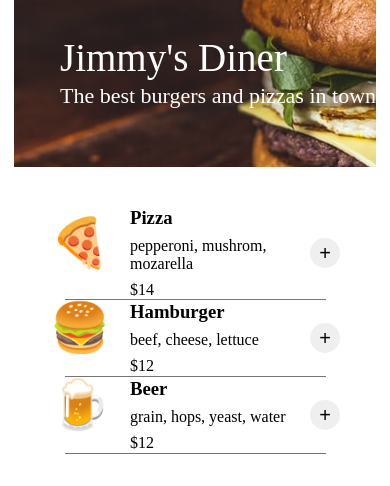
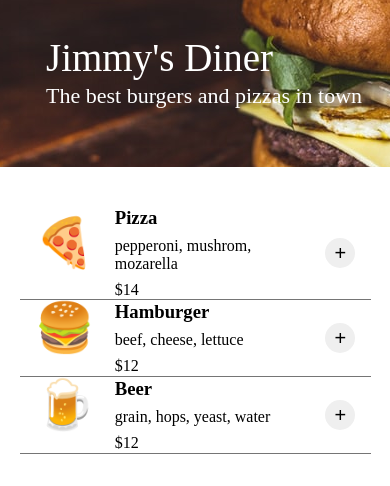
Before and after one commit to lucho20091/mobile-restaurant, a plain HTML site: page index.html in a window 390 px wide. Drawn offline with Linux system fonts and the light colour scheme.

Commit message:
Update style.css

```diff
--- a/style.css
+++ b/style.css
@@ -192,10 +192,10 @@ main .container{
 }
 @media (max-width: 767px){
     .container, .container2{
-        width: 100%;
+        width: 100vw;
     }
     .flex-main{
-        justify-content: center;
+        justify-content: space-around;
     }
     .left h1{
         font-size: 3em;
@@ -229,7 +229,7 @@ main .container{
     }
     .modal{
         width: 80%;
-        height: 60%;
+        height: fit-content;
     }
     .modal input{
         width: 70%;
```
